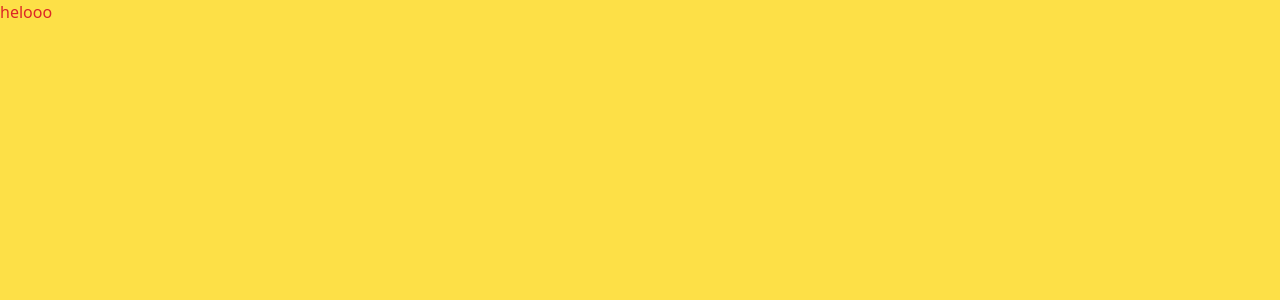
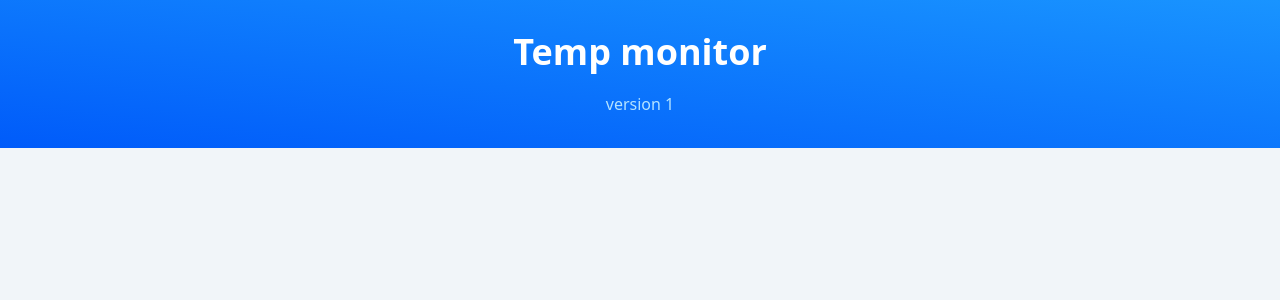
Before and after one commit to sinaebrahimii/tempmonitor, a Next.js app: page / in a window 1280 px wide. Shown: the top 300 px of the page. Built offline with nearby package versions, Linux system fonts and the light colour scheme.

Commit message:
Navbar  created

```diff
--- a/app/layout.tsx
+++ b/app/layout.tsx
@@ -12,7 +12,7 @@ export default function RootLayout({
 }) {
   return (
     <html lang="en">
-      <body className=" bg-yellow-300">{children}</body>
+      <body className=" bg-slate-100">{children}</body>
     </html>
   );
 }
--- a/app/page.tsx
+++ b/app/page.tsx
@@ -5,8 +5,15 @@ const inter = Inter({ subsets: ["latin"] });
 
 export default function Home() {
   return (
-    <main className=" text-red-600">
-      <p>helooo</p>
+    <main className="">
+      <div className="bg-gradient-to-tr from-madison-700 to-madison-500">
+        <nav className=" container mx-auto  flex flex-col items-center justify-center py-8">
+          <h1 className="mb-5 text-4xl font-semibold text-white">
+            Temp monitor
+          </h1>
+          <p className="text-madison-200">version 1</p>
+        </nav>
+      </div>
     </main>
   );
 }
```
